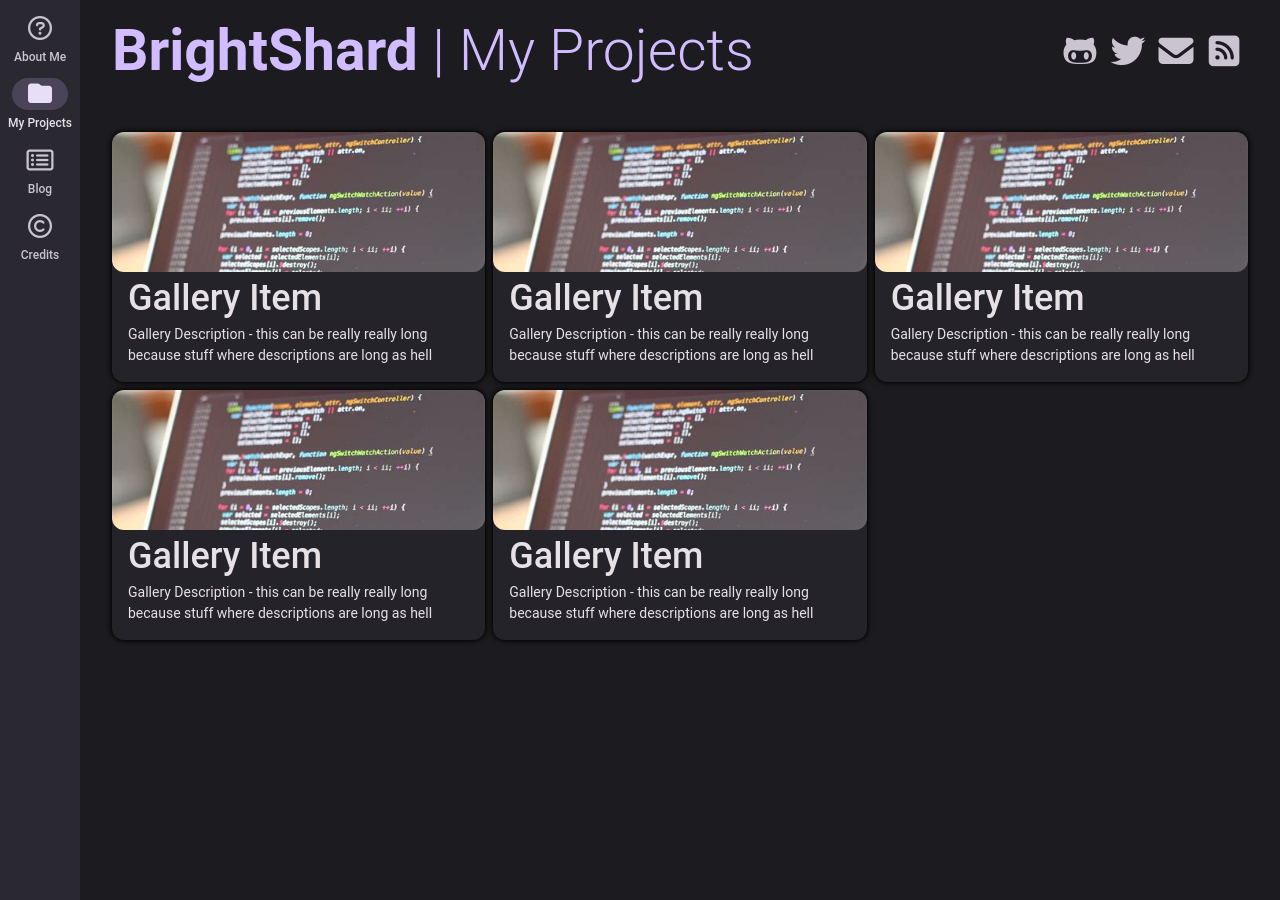
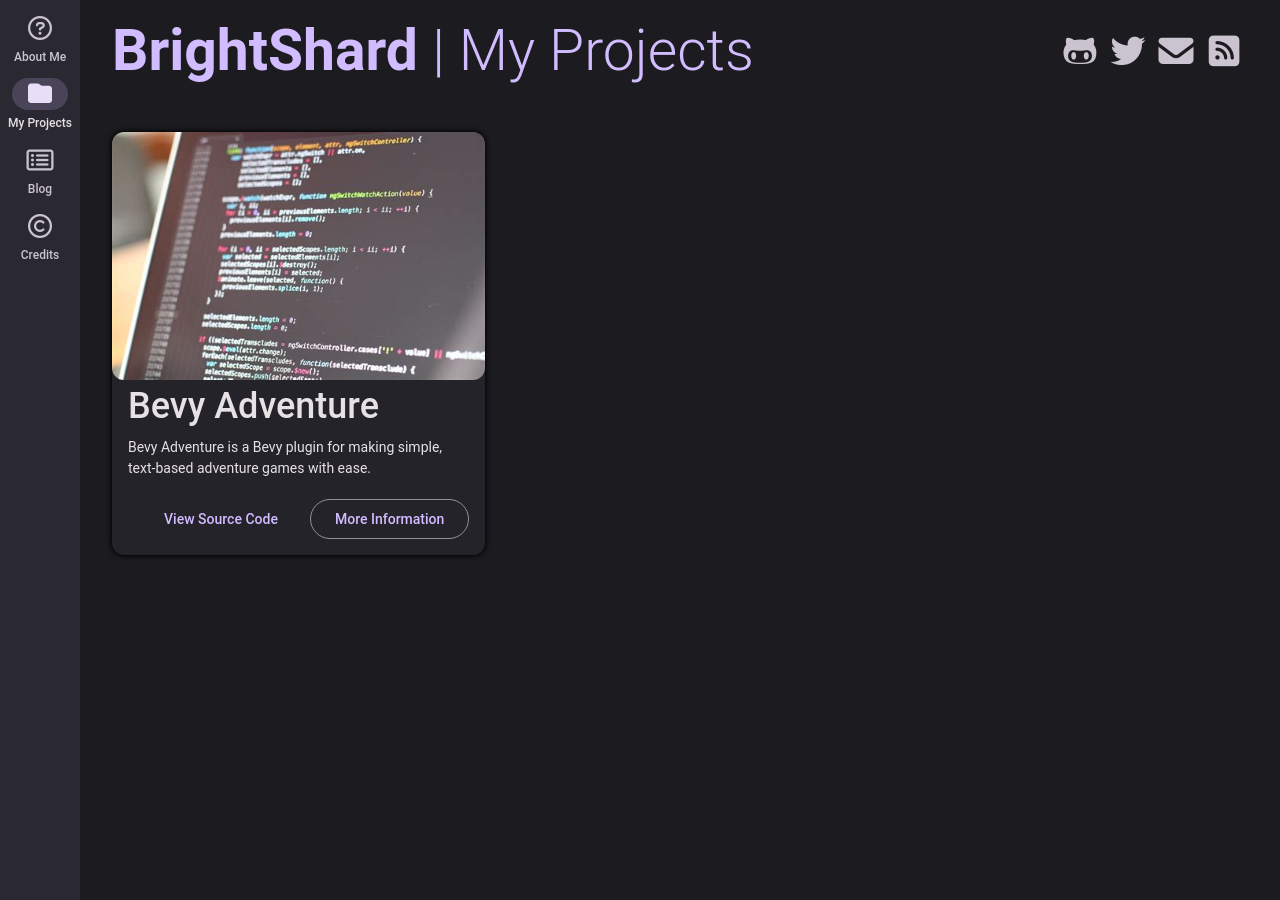
Before and after one commit to Bright-Shard/bright-shard.github.io, a Jekyll site: the page built from pages/projects.html, in a window 1280 px wide. Built offline with Jekyll 4.4.1, drawn with Linux system fonts in a browser that asks for light colours; nearby versions of some CDN libraries; some web fonts are replaced; library files that are not in the unit come from our copies.

Commit message:
More includes, started Projects page, updated todo Moved repeated code into includes Projects page now shows everything in the site's projects collection Project cards now link to the GitHub repo and project page

```diff
--- a/_config.yml
+++ b/_config.yml
@@ -11,6 +11,13 @@
   strict_filters: true
 strict_front_matter: true
 
+# Custom page collections
+collections:
+  # Collection for all of my projects
+  projects:
+    output: true
+    permalink: /:collection/:name
+
 # Generate an Atom feed for the blog
 plugins:
   - jekyll-feed
--- /dev/null
+++ b/_includes/desc.html
@@ -0,0 +1 @@
+{{ include.content | split: "<!--desc.start-->" | last | split: "<!--desc.end-->" | first | markdownify }}
--- /dev/null
+++ b/_includes/link.html
@@ -0,0 +1 @@
+target="_blank" rel="noopener noreferrer"
--- /dev/null
+++ b/_projects/bevy_adventure.md
@@ -0,0 +1,10 @@
+---
+layout: default
+title: Bevy Adventure
+github: bevy_adventure
+image: code.jpg
+---
+
+<!--desc.start-->
+Bevy Adventure is a Bevy plugin for making simple, text-based adventure games with ease.
+<!--desc.end-->
--- a/_sass/components/cards.scss
+++ b/_sass/components/cards.scss
@@ -68,6 +68,7 @@
         align-items: center;
         justify-content: flex-end;
         column-gap: 8px;
+        margin-top: 10px;
     }
 }
 
--- a/pages/blog.html
+++ b/pages/blog.html
@@ -17,7 +17,7 @@
         <div class="card-elevated">
             <img class="banner" src="{{ post.image }}">
             <h1>{{ post.title }}</h1>
-            <p>{{ post.content | split: "<!--desc.start-->" | last | split: "<!--desc.end-->" | first | markdownify }}</p>
+            <p>{% include desc.html content=post.content %}</p>
             <div class="actions">
                 <a class="button-outlined" href="{{ post.url }}">Read Post</a>
             </div>
--- a/pages/projects.html
+++ b/pages/projects.html
@@ -7,30 +7,16 @@
 icon: fa-folder
 ---
 
-<div class="gallery">
-    <a class="card-elevated">
-        <img class="banner" src="/assets/images/code.jpg">
-        <h1>Gallery Item</h1>
-        <p>Gallery Description - this can be really really long because stuff where descriptions are long as hell</p>
-    </a>
-    <a class="card-elevated">
-        <img class="banner" src="/assets/images/code.jpg">
-        <h1>Gallery Item</h1>
-        <p>Gallery Description - this can be really really long because stuff where descriptions are long as hell</p>
-    </a>
-    <a class="card-elevated">
-        <img class="banner" src="/assets/images/code.jpg">
-        <h1>Gallery Item</h1>
-        <p>Gallery Description - this can be really really long because stuff where descriptions are long as hell</p>
-    </a>
-    <a class="card-elevated">
-        <img class="banner" src="/assets/images/code.jpg">
-        <h1>Gallery Item</h1>
-        <p>Gallery Description - this can be really really long because stuff where descriptions are long as hell</p>
-    </a>
-    <a class="card-elevated">
-        <img class="banner" src="/assets/images/code.jpg">
-        <h1>Gallery Item</h1>
-        <p>Gallery Description - this can be really really long because stuff where descriptions are long as hell</p>
-    </a>
+<div class="gallery-flex">
+    {% for project in site.projects %}
+        <div class="card-elevated">
+            <img class="banner" src="/assets/project-banners/{{ project.image }}">
+            <h1>{{ project.title }}</h1>
+            <p>{% include desc.html content=project.content %}</p>
+            <div class="actions">
+                <a {% include link.html %} href="https://github.com/bright-shard/{{ project.github }}" class="button-text">View Source Code</a>
+                <a href="{{ project.url }}" class="button-outlined">More Information</a>
+            </div>
+        </div>
+    {% endfor %}
 </div>
```
Also changed, not shown: README.md (+43 -3 lines), _layouts/post.html (+5 -2 lines), pages/credits.html (+5 -5 lines), assets/project-banners/code.jpg (added).
